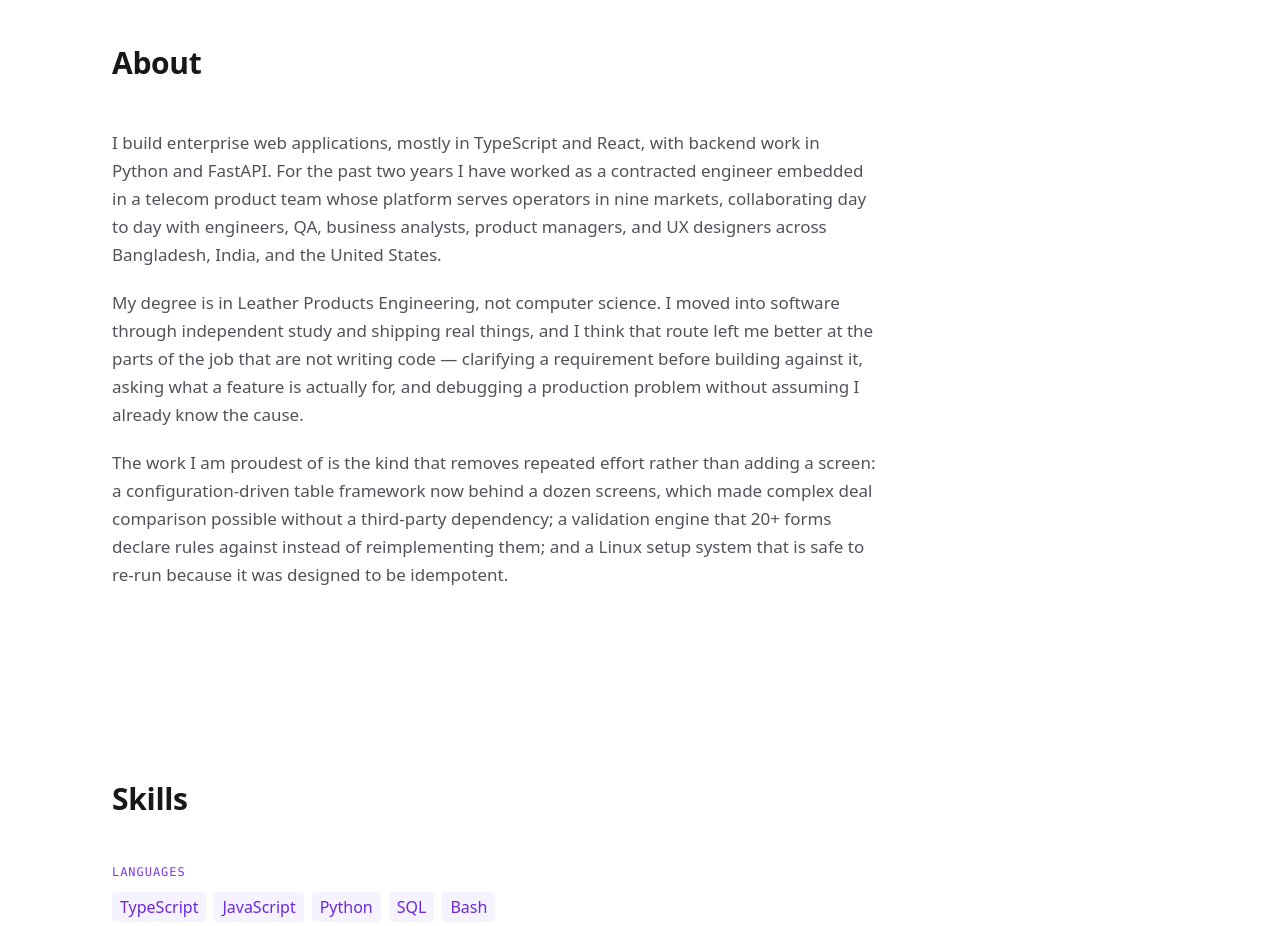
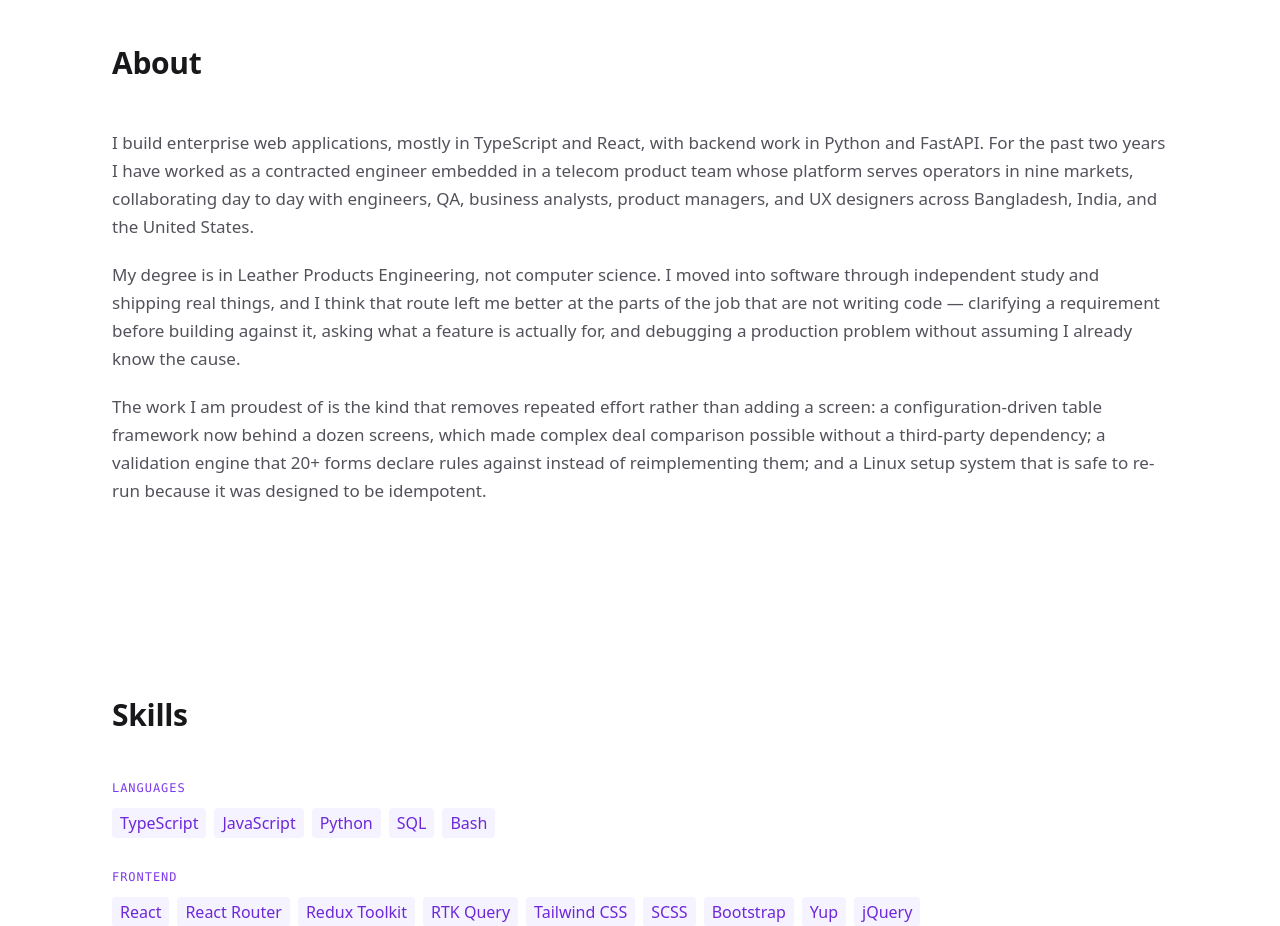
Before and after one commit to Shakhlyn/portfolio-shakhlyn, a React (Vite) app: page / in a window 1280 px wide. Shown: the part 2900-3826 px from the top of the page. Built offline with nearby package versions, Linux system fonts and the light colour scheme.

Commit message:
fix: Provide full width for the about section

```diff
--- a/src/components/sections/AboutSection.tsx
+++ b/src/components/sections/AboutSection.tsx
@@ -25,6 +25,11 @@ import { useMotionVariants } from '@/hooks/useMotionVariants';
  *
  * No eyebrow. `Section`'s eyebrow is an opt-in for repeated scannable sets, and
  * §6.5 does not ask for one.
+ *
+ * Full container width, not `max-w-content`. Every other prose block on the site
+ * caps its measure at 768px, but this section is the one place where the cap
+ * left an obviously empty right half with nothing to balance it — and there is
+ * no portrait or sidebar planned to fill it.
  */
 export const AboutSection = (): ReactElement => {
   const { fadeUp } = useMotionVariants();
@@ -36,7 +41,6 @@ export const AboutSection = (): ReactElement => {
         initial="hidden"
         whileInView="visible"
         viewport={VIEWPORT_ONCE}
-        className="max-w-content"
       >
         <div className="space-y-4 md:space-y-5">
           {ABOUT.paragraphs.map((paragraph, index) => (
--- a/src/types/about.types.ts
+++ b/src/types/about.types.ts
@@ -1,6 +1,6 @@
 export interface AboutType {
   /**
-   * Prose paragraphs, rendered in order at `max-w-content`. Two or three
+   * Prose paragraphs, rendered in order at full container width. Two or three
    * (docs/3-style-preference.md §6.5) — no accordion, no "read more".
    */
   paragraphs: string[];
```
